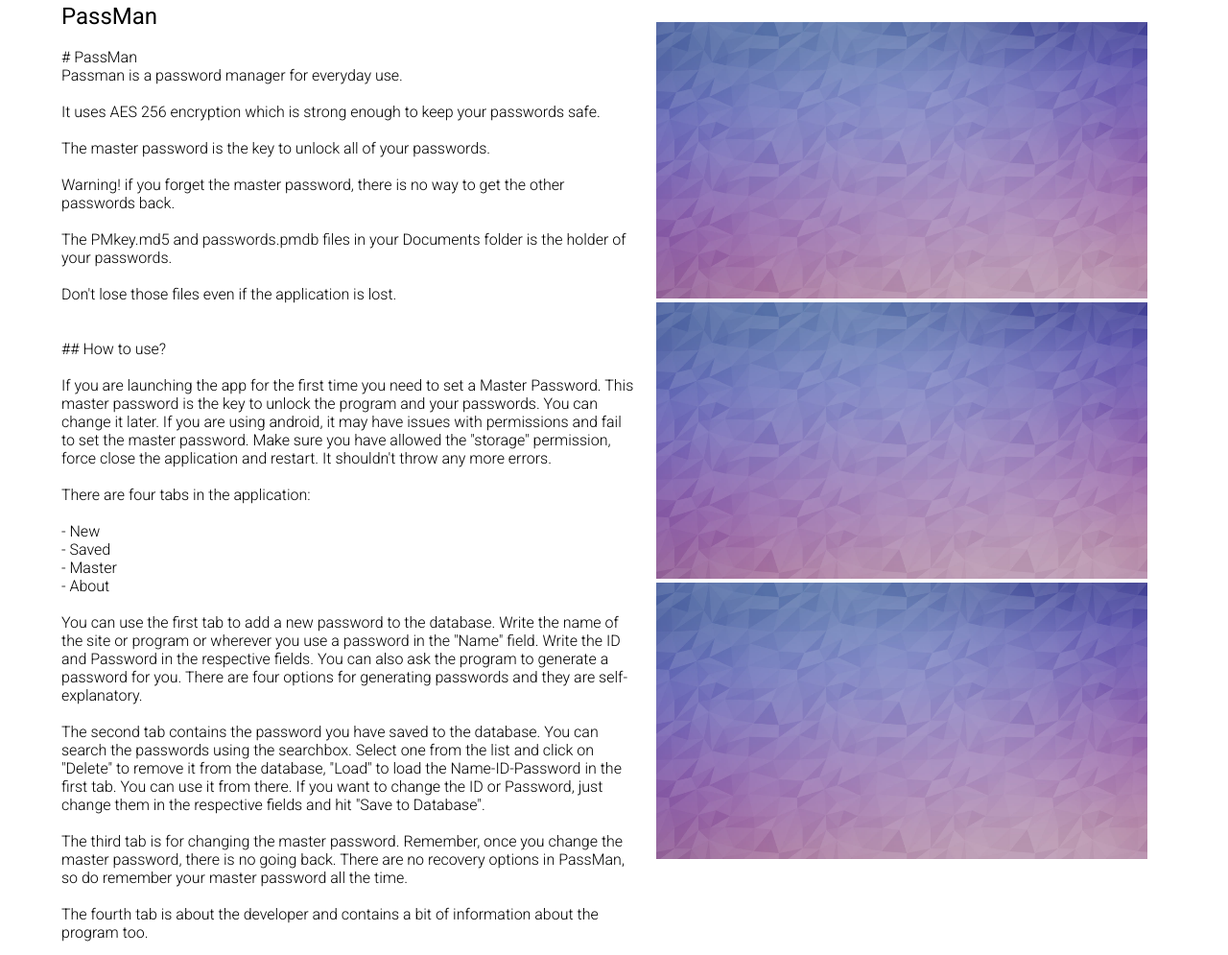
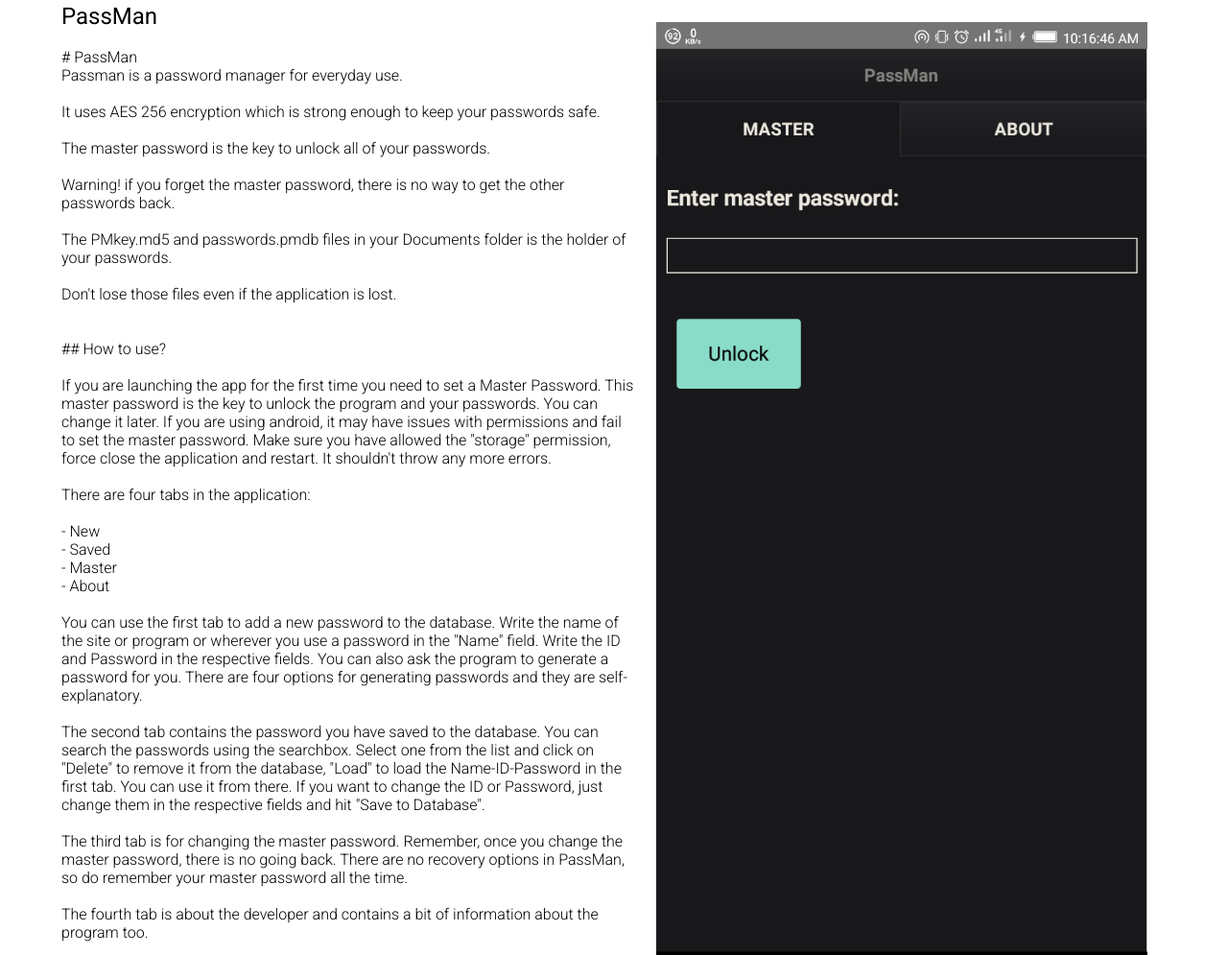
Before and after one commit to RUDRA78372/RUDRA78372.github.io, a plain HTML site: page software-pages/passman.html in a window 1280 px wide. Shown: the part 625-1620 px from the top of the page at 96% size. Drawn offline with Linux system fonts and the light colour scheme.

Commit message:
Update passman.html

```diff
--- a/software-pages/passman.html
+++ b/software-pages/passman.html
@@ -94,9 +94,9 @@ For Windows, these files are kept in %SYSTEMDRIVE%\Users\Public\Documents folder
                         <a href="https://github.com/RUDRA78372/PassMan">Github Link</a>
                     </div>
                     <div class="screenshots">
-                        <img src="/img/blog-bg.jpg">
-                        <img src="/img/blog-bg.jpg">
-                        <img src="/img/blog-bg.jpg">
+                        <img src="/img/PassMan-SS1.png">
+                        <img src="/img/PassMan-SS2.png">
+                        <img src="/img/PassMan-SS3.png">
                     </div>
                 </section>
             </div>
```
